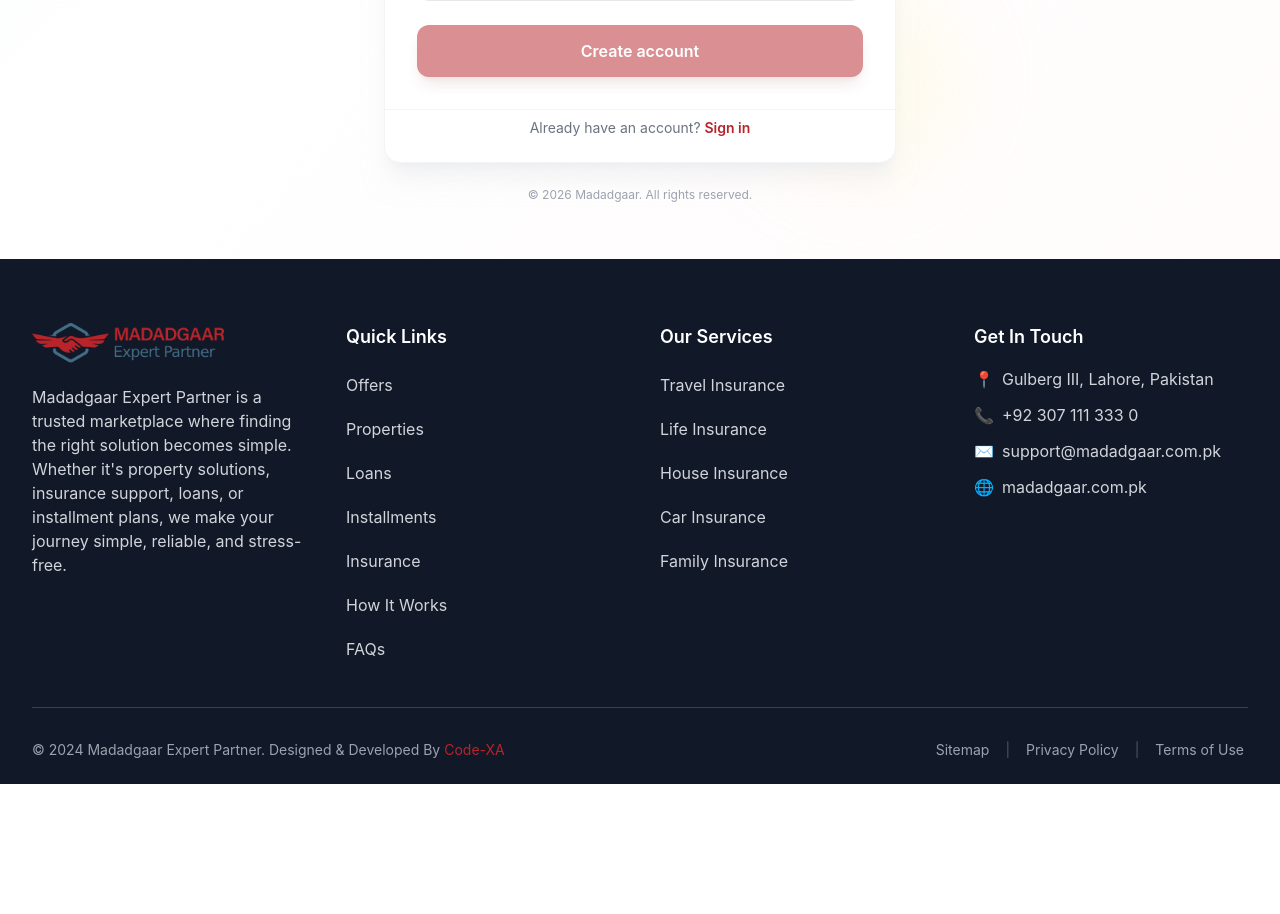
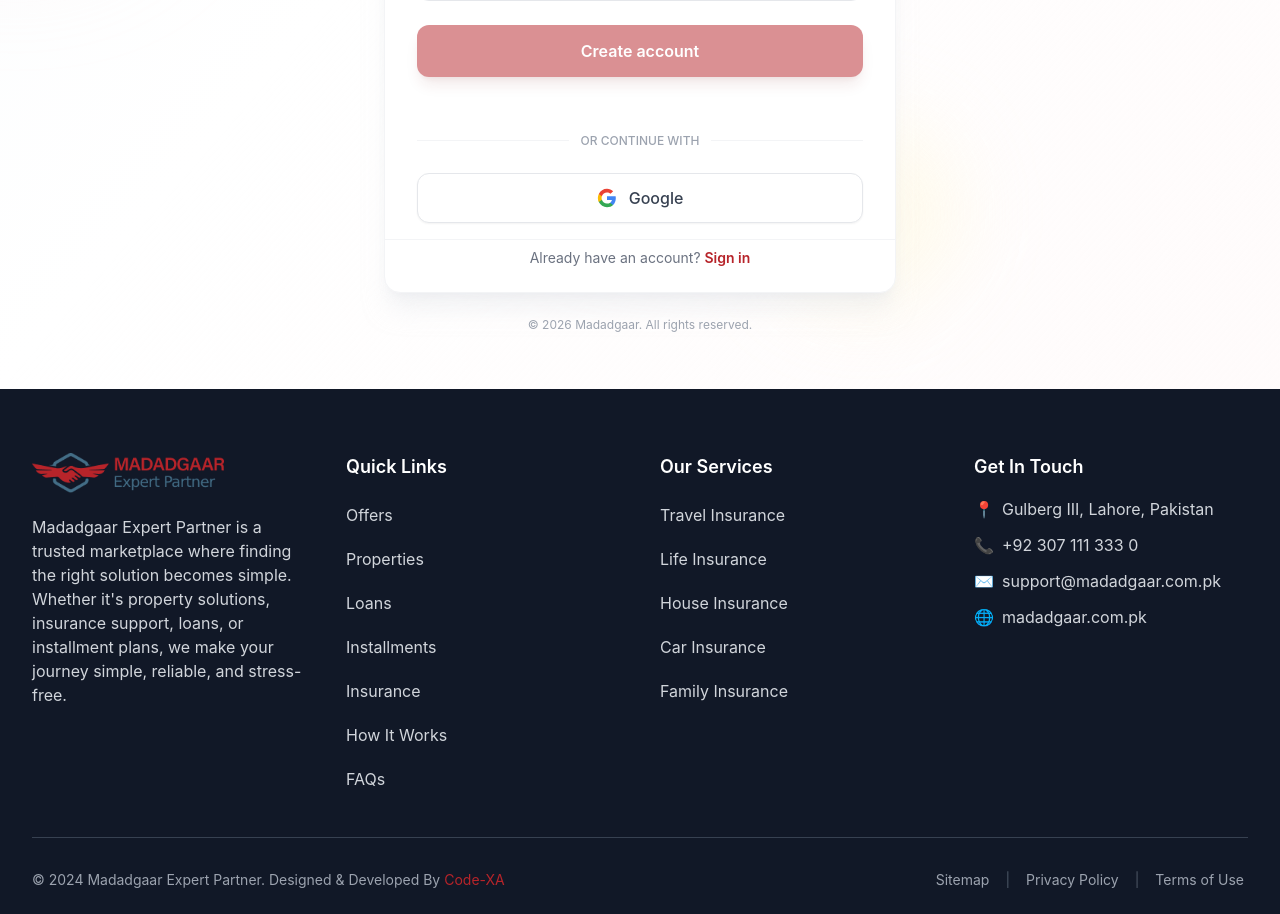
Before and after one commit to Madadgaar3377/madagaar-frontend, a React (Create React App) app: page /account/register in a window 1280 px wide. Shown: the part 1180-2094 px from the top of the page. Before the commit the page ends 1964 px from the top, so only its background shows below. Built offline with nearby package versions, Linux system fonts and the light colour scheme.

Commit message:
feat: implement login and signup page components with form validation and authentication handling

```diff
--- a/src/Accounts/LoginPage.jsx
+++ b/src/Accounts/LoginPage.jsx
@@ -199,8 +199,8 @@
         </div>
 
         <button
-          onClick={() => window.location.href = `${apiUrl}/auth/google`}
-          className="w-full flex items-center justify-center gap-3 py-2.5 px-4 border border-gray-200 rounded-lg bg-gray-50 text-gray-400 cursor-not-allowed opacity-75 font-medium hover:bg-gray-50 transition-colors shadow-sm"
+          onClick={() => window.location.href = `${apiUrl.replace(/\/api$/, "")}/auth/google`}
+          className="w-full flex items-center justify-center gap-3 py-2.5 px-4 border border-gray-200 rounded-lg bg-white text-gray-700 font-medium hover:bg-gray-50 transition-colors shadow-sm"
         >
           <svg width="20" height="20" viewBox="0 0 24 24">
             <path
--- a/src/Accounts/SignupPages.jsx
+++ b/src/Accounts/SignupPages.jsx
@@ -454,6 +454,46 @@
             </button>
           </form>
 
+
+            {/* Divider */}
+            <div className="relative my-6 px-6 sm:px-8">
+              <div className="absolute inset-0 flex items-center px-6 sm:px-8">
+                <div className="w-full border-t border-gray-100"></div>
+              </div>
+              <div className="relative flex justify-center text-xs uppercase">
+                <span className="bg-white px-3 text-gray-400 font-medium">Or continue with</span>
+              </div>
+            </div>
+
+            {/* Google Button */}
+            <div className="px-6 sm:px-8 pb-4">
+              <button
+                type="button"
+                onClick={() => window.location.href = `${apiUrl.replace(/\/api$/, "")}/auth/google`}
+                className="w-full flex items-center justify-center gap-3 py-3 px-4 border border-gray-200 rounded-xl bg-white text-gray-700 font-medium hover:bg-gray-50 transition-all duration-200 shadow-sm"
+              >
+                <svg width="20" height="20" viewBox="0 0 24 24">
+                  <path
+                    d="M22.56 12.25c0-.78-.07-1.53-.2-2.25H12v4.26h5.92c-.26 1.37-1.04 2.53-2.21 3.31v2.77h3.57c2.08-1.92 3.28-4.74 3.28-8.09z"
+                    fill="#4285F4"
+                  />
+                  <path
+                    d="M12 23c2.97 0 5.46-.98 7.28-2.66l-3.57-2.77c-1 .67-2.28 1.06-3.71 1.06-2.86 0-5.29-1.93-6.16-4.53H2.18v2.84C3.99 20.53 7.7 23 12 23z"
+                    fill="#34A853"
+                  />
+                  <path
+                    d="M5.84 14.09c-.22-.67-.35-1.39-.35-2.09s.13-1.42.35-2.09V7.07H2.18C1.43 8.55 1 10.22 1 12s.43 3.45 1.18 4.93l3.66-2.84z"
+                    fill="#FBBC05"
+                  />
+                  <path
+                    d="M12 5.38c1.62 0 3.06.56 4.21 1.64l3.15-3.15C17.45 2.09 14.97 1 12 1 7.7 1 3.99 3.47 2.18 7.07l3.66 2.84c.87-2.6 3.3-4.53 6.16-4.53z"
+                    fill="#EA4335"
+                  />
+                </svg>
+                Google
+              </button>
+            </div>
+
           <div className="px-6 sm:px-8 pb-6 pt-2 text-center border-t border-gray-100">
             <p className="text-gray-500 text-sm">
               Already have an account?{" "}
```
